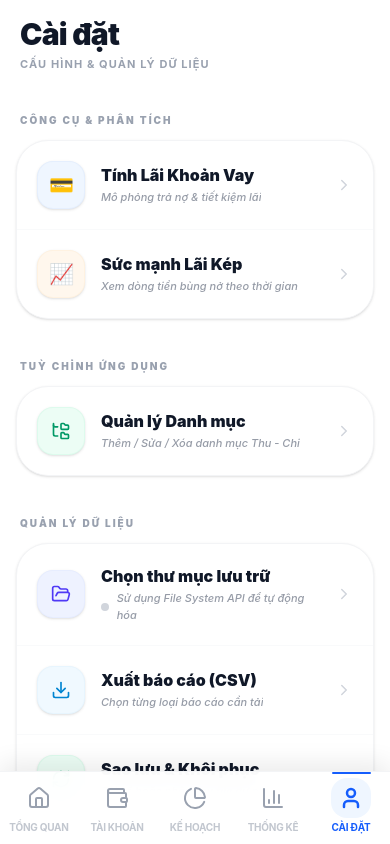
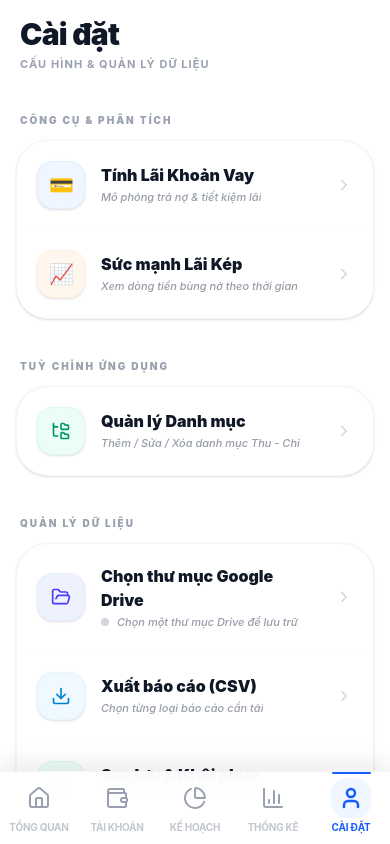
Before and after one commit to huynhvinhit88/FinanceTracker, a React (Vite) app in the folder frontend/: page /settings in a window 390 px wide. Shown: the top 844 px of the page. Built offline with nearby package versions, Linux system fonts and the light colour scheme; sample sign-in values are in the browser's storage.

Commit message:
feat: unify desktop and mobile backup to use Google Drive
- Remove local directory picker logic for backup/restore
- Force handleSelectFolder to always use Google Drive picker
- Update backup UI to consistently show Drive settings across devices

```diff
--- a/frontend/src/pages/Settings.jsx
+++ b/frontend/src/pages/Settings.jsx
@@ -74,30 +74,12 @@ export default function Settings() {
   };
 
   const handleSelectFolder = async () => {
-    if (isMobileDevice) {
-      try {
-        await getValidToken(); // Ensure token is ready while it's still a user gesture
-        setShowDrivePicker(true);
-      } catch (err) {
-        console.error('Drive connection error:', err);
-        alert('Không thể kết nối Google Drive. Vui lòng thử lại.');
-      }
-      return;
-    }
-
     try {
-      const handle = await selectDirectoryHandle();
-      setFolderHandle(handle);
-      setHasFolderPermission(true);
-
-      // Lưu cấu hình vào DB
-      await db.settings.put({ key: 'localDirectoryHandle', value: handle });
-
-      alert(`Đã chọn thư mục: ${handle.name}`);
+      await getValidToken(); // Ensure token is ready while it's still a user gesture
+      setShowDrivePicker(true);
     } catch (err) {
-      if (err.name !== 'AbortError') {
-        alert(err.message);
-      }
+      console.error('Drive connection error:', err);
+      alert('Không thể kết nối Google Drive. Vui lòng thử lại.');
     }
   };
 
@@ -231,8 +213,8 @@ export default function Settings() {
   const handleBackupToJSON = async () => {
     setExportLoading(true);
     try {
-      // Ưu tiên 1: Google Drive (Nếu là thiết bị di động và đã chọn thư mục Drive)
-      if (isMobileDevice && driveFolder) {
+      // Ưu tiên 1: Google Drive (Nếu đã chọn thư mục Drive)
+      if (driveFolder) {
         const { uploadToDrive } = await import('../lib/syncService');
         await uploadToDrive(driveFolder.id);
         alert(`Đã sao lưu thành công lên Google Drive: ${driveFolder.name}`);
@@ -240,8 +222,8 @@ export default function Settings() {
         return;
       }
 
-      // Ưu tiên 2: Thư mục Local (Nếu là Desktop, đã chọn thư mục và có quyền)
-      if (!isMobileDevice && folderHandle) {
+      // Ưu tiên 2: Thư mục Local (Để tương thích ngược nếu còn lưu)
+      if (folderHandle) {
         const granted = await verifyDirectoryPermission(folderHandle, true);
         setHasFolderPermission(granted);
 
@@ -575,7 +557,7 @@ export default function Settings() {
           <div className="bg-white dark:bg-slate-900 rounded-[2rem] shadow-sm border border-gray-100 dark:border-white/5 overflow-hidden divide-y divide-gray-50 dark:divide-white/5">
             <div>
               <button
-                onClick={folderHandle ? handleVerifyFolder : handleSelectFolder}
+                onClick={handleSelectFolder}
                 className="w-full flex items-center justify-between p-5 hover:bg-gray-50 dark:hover:bg-slate-800/20 active:bg-gray-100 dark:active:bg-slate-800/40 transition-colors group text-left"
               >
                 <div className="flex items-center space-x-4 flex-1">
@@ -584,27 +566,19 @@ export default function Settings() {
                   </div>
                   <div>
                     <p className="font-black text-gray-900 dark:text-slate-100 group-active:text-indigo-600 transition-colors">
-                      {isMobileDevice
-                        ? (driveFolder ? 'Drive: ' + driveFolder.name : 'Chọn thư mục Google Drive')
-                        : (folderHandle ? 'Thư mục: ' + folderHandle.name : 'Chọn thư mục lưu trữ')}
+                      {driveFolder ? 'Drive: ' + driveFolder.name : 'Chọn thư mục Google Drive'}
                     </p>
                     <div className="flex items-center space-x-2 mt-0.5">
                       <span className={`w-2 h-2 rounded-full ${
-                        isMobileDevice
-                          ? (driveFolder ? 'bg-emerald-500 animate-pulse' : 'bg-gray-300')
-                          : (folderHandle ? (hasFolderPermission ? 'bg-emerald-500 animate-pulse' : 'bg-amber-500') : 'bg-gray-300')
+                        driveFolder ? 'bg-emerald-500 animate-pulse' : 'bg-gray-300'
                       }`} />
                       <p className="text-[11px] text-gray-500 dark:text-slate-500 font-medium leading-relaxed italic opacity-70">
-                        {isMobileDevice
-                          ? (driveFolder ? 'Sẵn sàng sao lưu lên đám mây' : 'Chọn một thư mục Drive để lưu trữ')
-                          : (folderHandle
-                            ? (hasFolderPermission ? 'Đang hoạt động - Tự động lưu file' : 'Nhấp để cấp lại quyền truy cập')
-                            : 'Sử dụng File System API để tự động hóa')}
+                        {driveFolder ? 'Sẵn sàng sao lưu lên đám mây' : 'Chọn một thư mục Drive để lưu trữ'}
                       </p>
                     </div>
                   </div>
                 </div>
-                {(folderHandle || (isMobileDevice && driveFolder)) && (
+                {driveFolder && (
                   <button
                     onClick={(e) => { e.stopPropagation(); handleSelectFolder(); }}
                     className="text-[10px] font-black text-indigo-600 hover:underline uppercase px-2"
@@ -720,9 +694,9 @@ export default function Settings() {
 
                     <label
                       onClick={() => {
-                        if (isMobileDevice && driveFolder) {
+                        if (driveFolder) {
                           setShowDriveFilePicker(true);
-                        } else if (hasFolderPermission) {
+                        } else if (folderHandle && hasFolderPermission) {
                           handleImportFromFolder();
                         }
                       }}
@@ -730,7 +704,7 @@ export default function Settings() {
                     >
                       <CloudDownload size={18} />
                       <span className="text-[11px] font-black uppercase tracking-wider">Khôi phục</span>
-                      {(!isMobileDevice || !driveFolder) && !hasFolderPermission && <input type="file" accept=".json" onChange={handleImportJson} className="hidden" />}
+                      {!driveFolder && !hasFolderPermission && <input type="file" accept=".json" onChange={handleImportJson} className="hidden" />}
                     </label>
                   </div>
                   <p className="text-[10px] text-gray-400 dark:text-slate-500 font-medium text-center leading-relaxed px-4">
```
